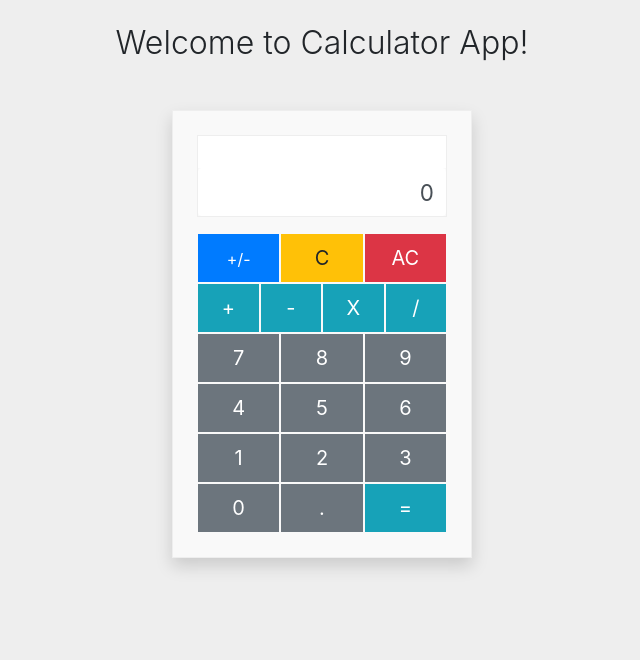
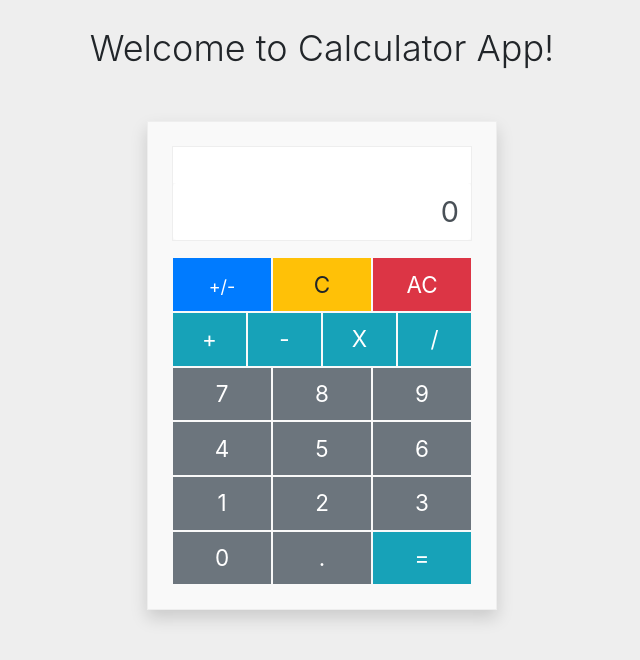
Before and after one commit to tan-ddn/calculator-app, an Angular app: page / in a window 1280 px wide. Shown: the top 660 px of the page, without its empty margins (318-958 px from the left). Built offline with nearby package versions, Linux system fonts and the light colour scheme.

Commit message:
Update style and font size

```diff
--- a/src/app/app.component.css
+++ b/src/app/app.component.css
@@ -1,9 +1,14 @@
 h1.display-4 {
-    font-size: 2rem;
+    font-size: 2em;
+}
+
+.btn {
+    font-size: 1.25em;
+    padding: .375em .75em;
 }
 
 .calc-wrapper {
-    max-width: 300px;
+    max-width: 360px;
     margin: auto;
     border: 1px solid #eee;
     background: #f9f9f9;
@@ -14,15 +19,15 @@ h1.display-4 {
 }
 .calc-screen .calc-full {
     text-align: right;
-    height: 2rem;
-    padding: .375rem .75rem;
+    height: 2em;
+    padding: .375em .75em;
     background: #fff;
     white-space: nowrap;
     overflow: hidden;
     text-overflow: ellipsis;
 }
 .calc-screen .calc-screen-input {
-    font-size: 1.4em;
+    font-size: 1.6em;
 }
 .calc-screen input {
     outline: 0;
--- a/src/app/app.component.ts
+++ b/src/app/app.component.ts
@@ -17,6 +17,7 @@ export class AppComponent implements AfterViewInit {
   constructor (private elementRef: ElementRef, private logicService: LogicService) {}
 
   ngAfterViewInit() {
+    this.elementRef.nativeElement.ownerDocument.body.style.fontSize = '18px';
     this.elementRef.nativeElement.ownerDocument.body.style.backgroundColor = '#eee';
   }
 
```
